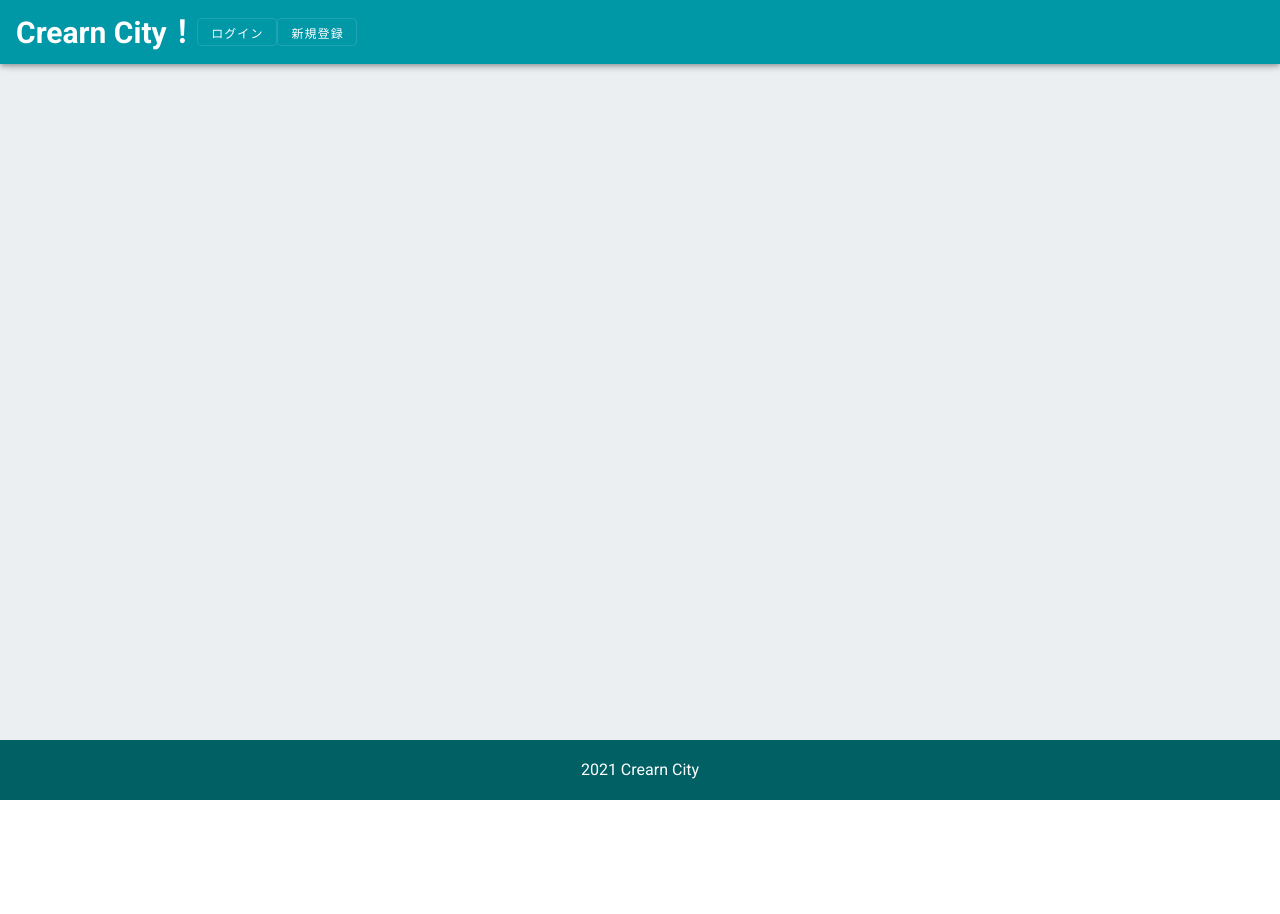
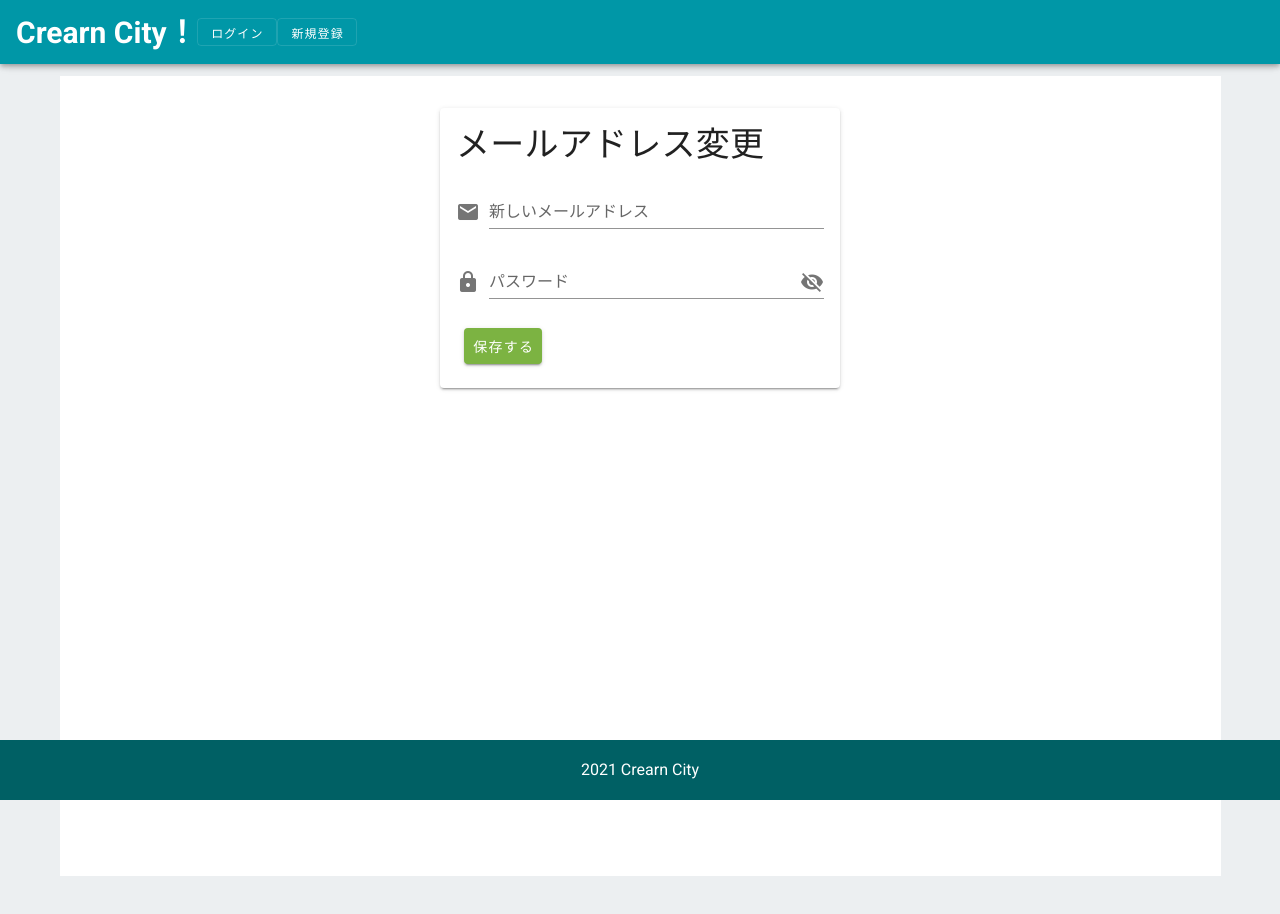
Before and after one commit to kondo-innov/todo_nuxt, a Nuxt app in the folder front/: page /users/edit in a window 1280 px wide. Shown: the top 914 px of the page. Before the commit the page ends 800 px from the top, so only its background shows below. Built offline with nearby package versions, Linux system fonts and the light colour scheme.

Commit message:
front/user edit view add

```diff
--- /dev/null
+++ b/front/pages/users/edit.vue
@@ -0,0 +1,70 @@
+<template>
+  <v-app>
+    <v-container>
+      <v-card width="400px" class="mx-auto mt-5">
+        <v-card-title>
+          <h1 class="display-1">
+            メールアドレス変更
+          </h1>
+        </v-card-title>
+        <v-card-text>
+          <v-form ref="form" lazy-validation>
+            <v-text-field
+              v-model="user.email"
+              prepend-icon="mdi-email"
+              label="新しいメールアドレス"
+            />
+            <v-text-field
+              v-model="user.password"
+              prepend-icon="mdi-lock"
+              append-icon="mdi-eye-off"
+              label="パスワード"
+            />
+            <v-card-actions>
+              <v-btn
+                color="light-green darken-1"
+                class="white--text"
+                @click="editEmail"
+              >
+                保存する
+              </v-btn>
+            </v-card-actions>
+          </v-form>
+        </v-card-text>
+      </v-card>
+    </v-container>
+  </v-app>
+</template>
+
+<script>
+export default {
+  name: 'App',
+  data() {
+    return {
+      user: {
+        password: '',
+        email: '',
+      },
+    }
+  },
+  methods: {
+    editEmail() {
+      this.$axios
+        .put('api/v1/auth', this.user, {
+          headers: {
+            'access-token': localStorage.getItem('access-token'),
+            uid: localStorage.getItem('uid'),
+            client: localStorage.getItem('client'),
+          },
+        })
+        .then((response) => {
+          localStorage.setItem('access-token', response.headers['access-token'])
+          localStorage.setItem('client', response.headers.client)
+          localStorage.setItem('uid', response.headers.uid)
+          localStorage.setItem('token-type', response.headers['token-type'])
+          window.location.href = '/'
+        })
+    },
+  },
+}
+</script>
```
